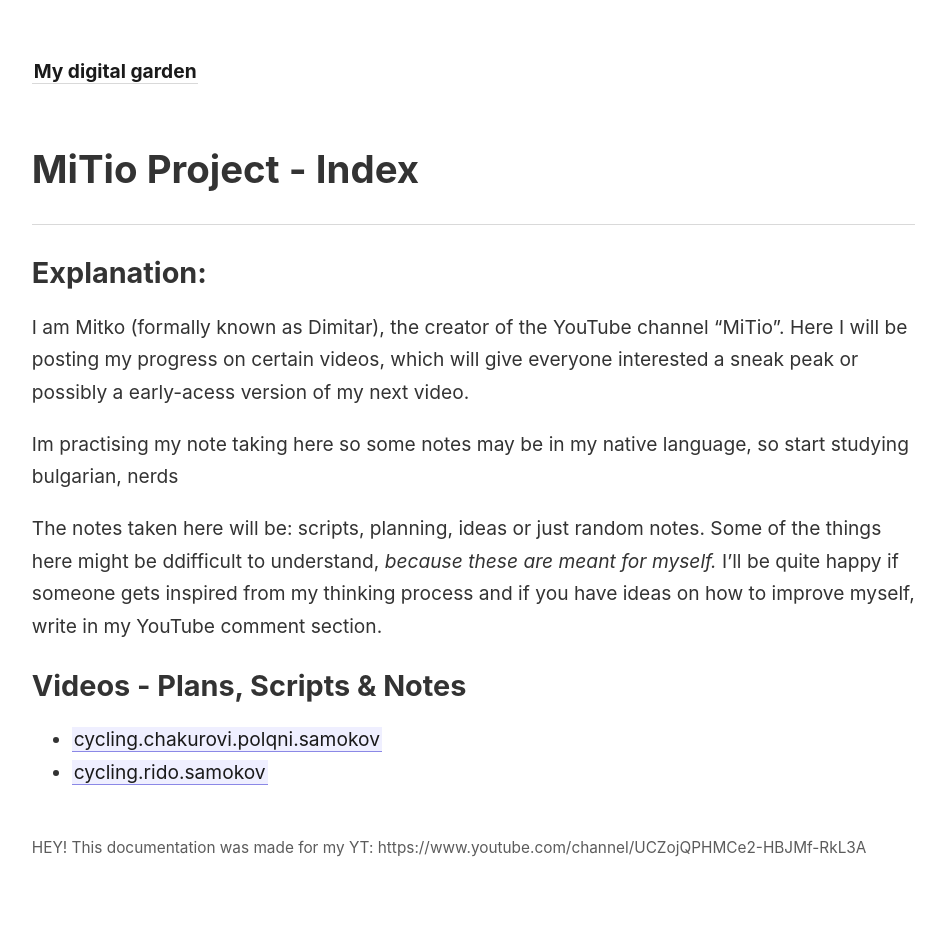
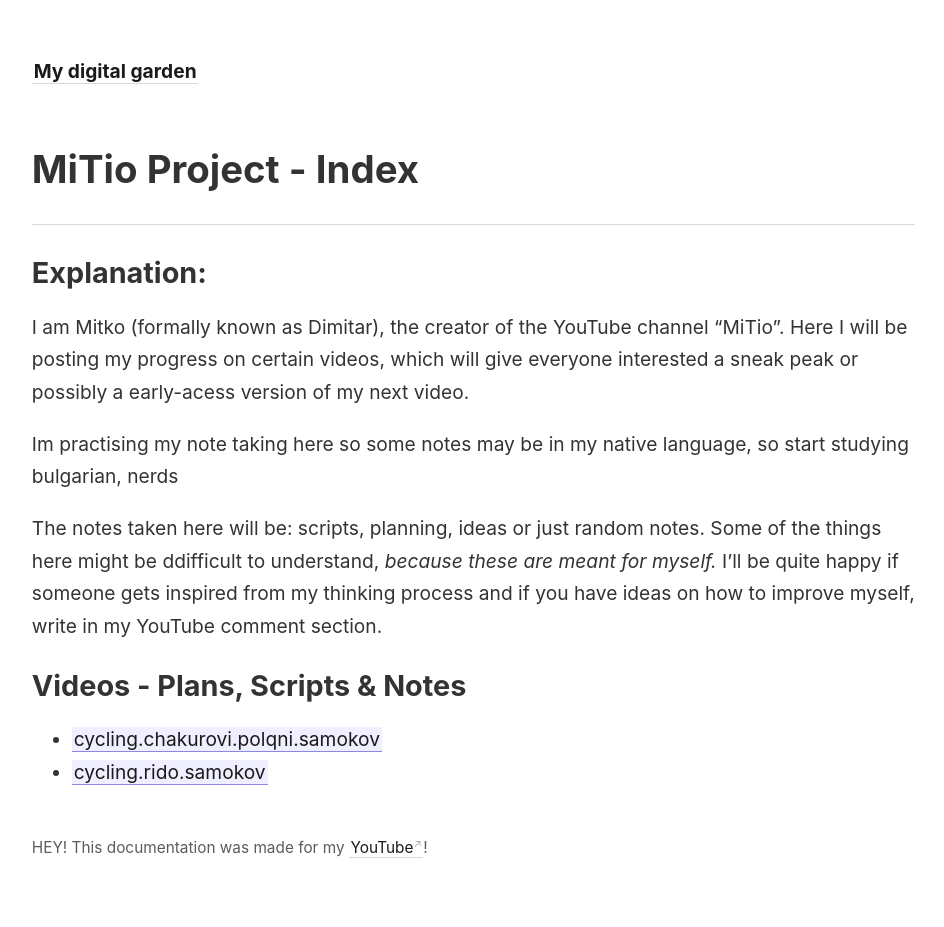
Before and after one commit to Dimitriz-Radulov/mitio.yt.projects, a Jekyll site: the page built from _pages/index.md, in a window 1280 px wide. Shown: the whole page, without its empty margins (45-989 px from the left). Built offline with Jekyll 4.4.1, drawn with Linux system fonts in a browser that asks for light colours.

Commit message:
Added Hyperlink to Footer

```diff
--- a/_includes/footer.html
+++ b/_includes/footer.html
@@ -1 +1 @@
-HEY! This documentation was made for my YT: https://www.youtube.com/channel/UCZojQPHMCe2-HBJMf-RkL3A
+HEY! This documentation was made for my <a href="https://www.youtube.com/channel/UCZojQPHMCe2-HBJMf-RkL3A">YouTube</a>!
```
